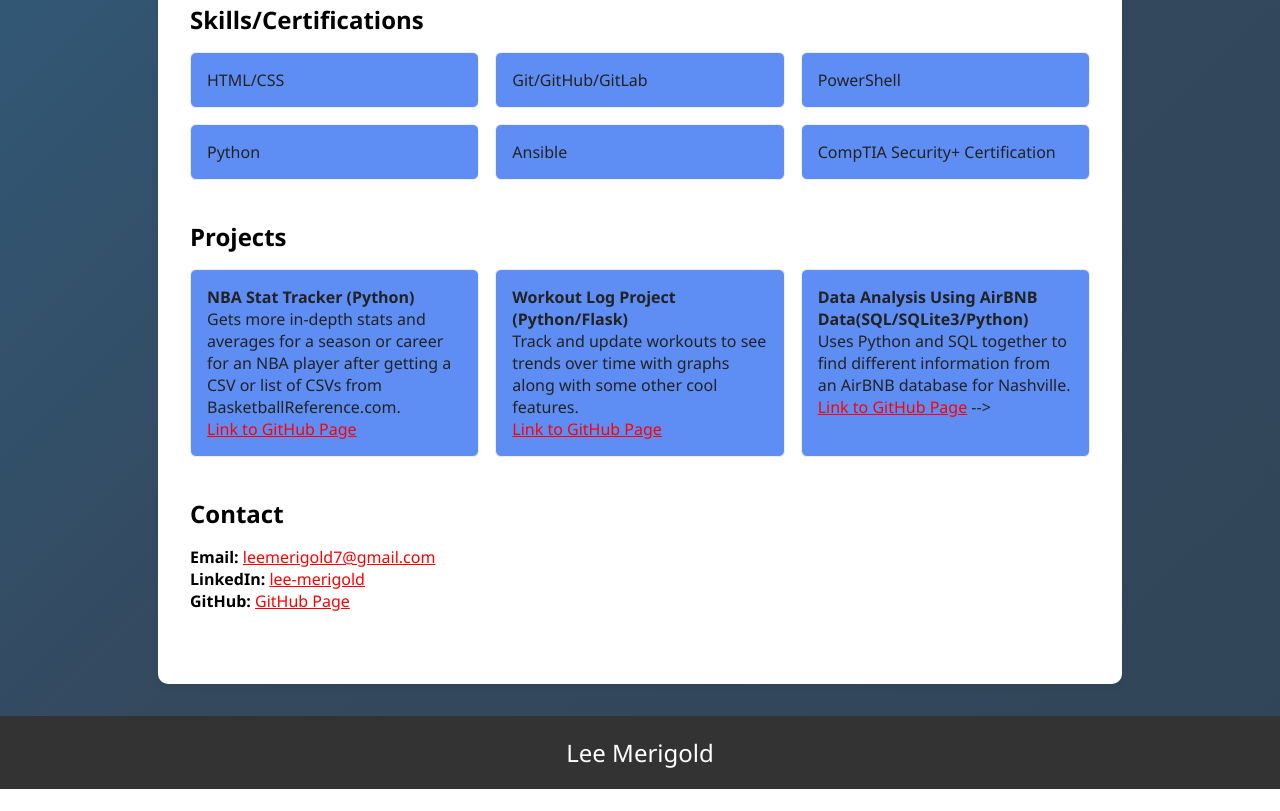
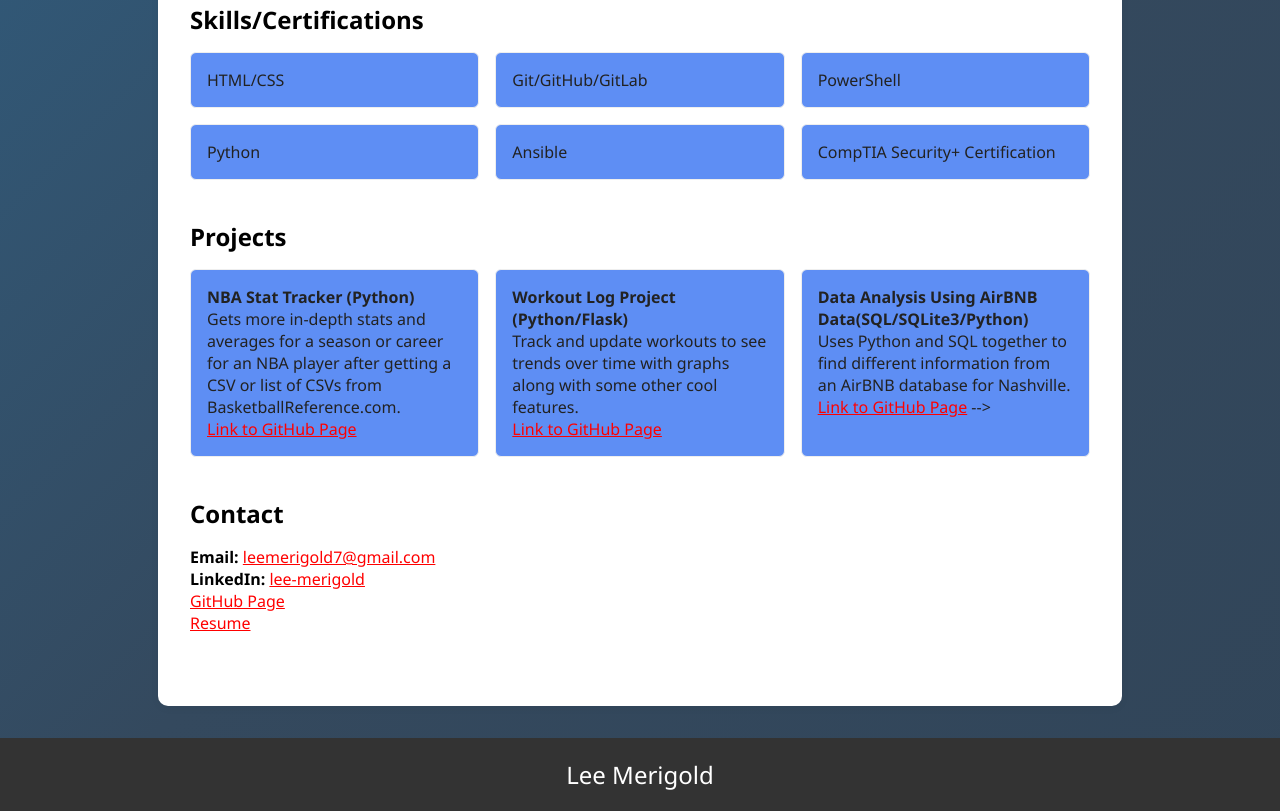
Before and after one commit to leegg713/PortfolioSite, a plain HTML site: page index.html in a window 1280 px wide. Shown: the part 480-1291 px from the top of the page. Before the commit the page ends 1269 px from the top, so only its background shows below. Drawn offline with Linux system fonts and the light colour scheme.

Commit message:
Added resume link at bottom

```diff
--- a/index.html
+++ b/index.html
@@ -65,7 +65,8 @@
       <p>
         <b>Email:</b> <a href="mailto:leemerigold7@gmail.com">leemerigold7@gmail.com</a><br>
         <b>LinkedIn:</b> <a href="https://www.linkedin.com/in/lee-merigold/" target="_blank">lee-merigold</a><br>
-        <b>GitHub:</b> <a href="https://github.com/leegg713" target="_blank">GitHub Page</a>
+        <a href="https://github.com/leegg713" target="_blank">GitHub Page</a><br>
+        <a href="https://docs.google.com/document/d/1OEmsegxW-g86WpvNpv9P0AwtEsEQFF7E/edit?usp=sharing&ouid=107582508215111294825&rtpof=true&sd=true" target="_blank">Resume</a><br>
       </p>
     </section>
   </main>
```
